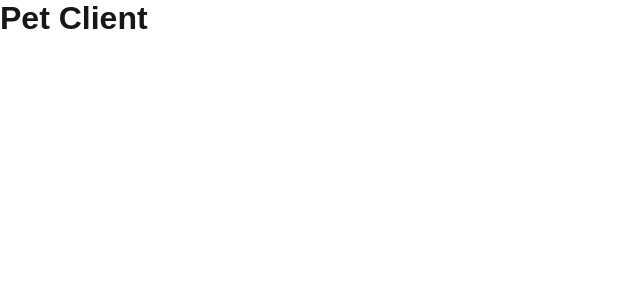
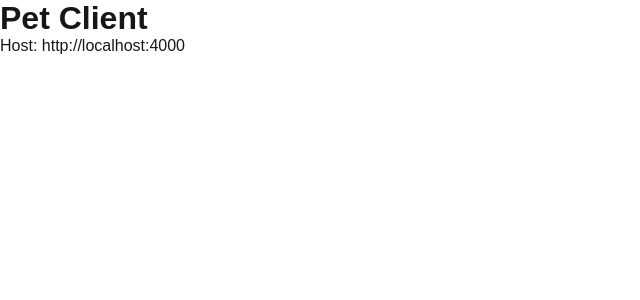
Before and after one commit to koolook/dg-pet-client, a Next.js app: page / in a window 1280 px wide. Shown: the top 300 px of the page, without its empty margins (0-640 px from the left). Built offline with nearby package versions, Linux system fonts and the light colour scheme.

Commit message:
Fixed some configuration errors; tried to access env variables

```diff
--- a/pages/_app.tsx
+++ b/pages/_app.tsx
@@ -1,4 +1,4 @@
-import '@/styles/globals.css'
+import '@styles/globals.css'
 import type { AppProps } from 'next/app'
 
 export default function App({ Component, pageProps }: AppProps) {
--- a/pages/index.tsx
+++ b/pages/index.tsx
@@ -1,7 +1,7 @@
 import Head from 'next/head'
-import Image from 'next/image'
+// import Image from 'next/image'
 import { Geist, Geist_Mono } from 'next/font/google'
-import styles from '@/styles/Home.module.css'
+// import styles from '@styles/Home.module.css'
 
 const geistSans = Geist({
   variable: '--font-geist-sans',
@@ -27,6 +27,9 @@ export default function Home() {
         className={`${styles.page} ${geistSans.variable} ${geistMono.variable}`}
       >
       </div> */}
+      <p>
+        Host: {process.env.NEXT_PUBLIC_HOST}
+      </p>
     </>
   )
 }
--- a/tsconfig.json
+++ b/tsconfig.json
@@ -9,7 +9,7 @@
     "noEmit": true,
     "esModuleInterop": true,
     "module": "esnext",
-    "jsxImportSource": "@emotion/react",
+    // "jsxImportSource": "@emotion/react",
     "moduleResolution": "node",
     "resolveJsonModule": true,
     "isolatedModules": true,
```
Also changed, not shown: 1 other file (tests, documents, lock files or other folders).
